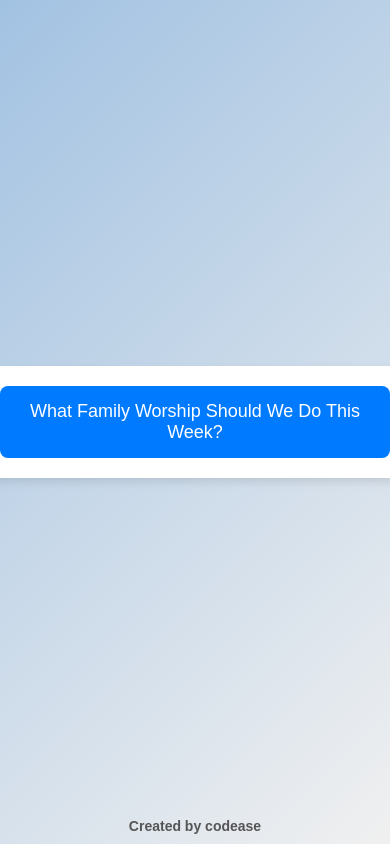
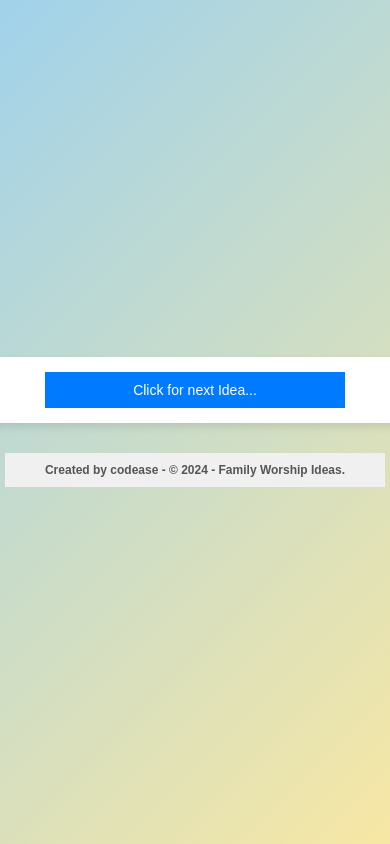
Before and after one commit to Virifortissimi/RandomFWE, a plain HTML site: page index.html in a window 390 px wide. Drawn offline with Linux system fonts and the light colour scheme.

Commit message:
update to UI

```diff
--- a/index.html
+++ b/index.html
@@ -8,12 +8,12 @@
 </head>
 <body>
     <div class="container">
-        <button id="generateBtn">What Family Worship Should We Do This Week?</button>
+        <button id="generateBtn">Click for next Idea...</button>
         <div id="loader" class="loader"></div>
         <p id="randomData">Click the button to generate random data!</p>
     </div>
     <footer>
-        <strong>Created by codease</strong>
+        <strong>Created by codease - &#169; 2024 - Family Worship Ideas.</strong>
     </footer>
     <script src="script.js"></script>
 </body>
--- a/script.js
+++ b/script.js
@@ -1,7 +1,10 @@
 // script.js
 document.getElementById('generateBtn').addEventListener('click', function () {
+    console.log("Click 1");
     const randomData = generateRandomData();
+    console.log("Click 2");
     document.getElementById('randomData').textContent = randomData;
+    console.log("Click 3");
 });
 
 function generateRandomData() {
--- a/styles.css
+++ b/styles.css
@@ -7,12 +7,14 @@ body {
     align-items: center;
     height: 100vh;
     margin: 0;
-    background: linear-gradient(135deg, #a2c2e2, #f0f0f0);
+    background: linear-gradient(135deg, #a0d2eb, #f7e7a4);
+    padding: 0 10px;
+    box-sizing: border-box;
 }
 
 .container {
-    background: white;
-    border-radius: 10px;
+    background: #ffffff;
+    border-radius: 0; /* Squared edges */
     box-shadow: 0 4px 8px rgba(0, 0, 0, 0.1);
     padding: 20px;
     max-width: 600px;
@@ -23,14 +25,18 @@ body {
 }
 
 button {
-    padding: 15px 25px;
+    padding: 15px;
     font-size: 18px;
     cursor: pointer;
     border: none;
     background: #007bff;
     color: white;
-    border-radius: 8px;
+    border-radius: 0; /* Squared edges */
     transition: background 0.3s ease, transform 0.2s ease, box-shadow 0.3s ease;
+    width: 100%; /* Full-width button on mobile */
+    max-width: 300px;
+    margin: 0 auto; /* Center the button */
+    text-align: center;
 }
 
 button:hover {
@@ -49,22 +55,25 @@ button:active {
     font-size: 20px;
     line-height: 1.5;
     color: #333;
-    border: 1px solid #ddd;
     padding: 15px;
-    border-radius: 8px;
-    background: #fafafa;
+    border-radius: 0; /* Squared edges */
+    background: #e6f7ff; /* Light blue background */
     display: none; /* Hide randomData initially */
 }
 
 #loader {
     display: none; /* Hide loader initially */
-    border: 8px solid #f3f3f3;
+    border: 5px solid #f3f3f3;
     border-radius: 50%;
-    border-top: 8px solid #007bff;
+    border-top: 5px solid #007bff;
     width: 50px;
     height: 50px;
     animation: spin 1s linear infinite;
-    margin-bottom: 20px;
+    margin: 20px auto; /* Center the loader */
+    position: absolute;
+    top: 50%;
+    left: 50%;
+    transform: translate(-50%, -50%);
 }
 
 @keyframes spin {
@@ -76,8 +85,47 @@ footer {
     margin-top: 30px;
     font-size: 14px;
     color: #555;
-    position: absolute;
-    bottom: 10px;
     text-align: center;
     width: 100%;
+    padding: 10px;
+    box-sizing: border-box;
+    background: #f0f0f0;
+    border-radius: 0; /* Squared edges */
 }
+
+/* Media Queries for Mobile Responsiveness */
+@media (max-width: 768px) {
+    .container {
+        padding: 15px;
+        width: 100%;
+    }
+
+    button {
+        font-size: 16px;
+        padding: 12px;
+    }
+
+    #randomData {
+        font-size: 18px;
+    }
+}
+
+@media (max-width: 480px) {
+    body {
+        padding: 0 5px;
+    }
+
+    button {
+        font-size: 14px;
+        padding: 10px;
+    }
+
+    #randomData {
+        font-size: 16px;
+        padding: 10px;
+    }
+
+    footer {
+        font-size: 12px;
+    }
+}
```
